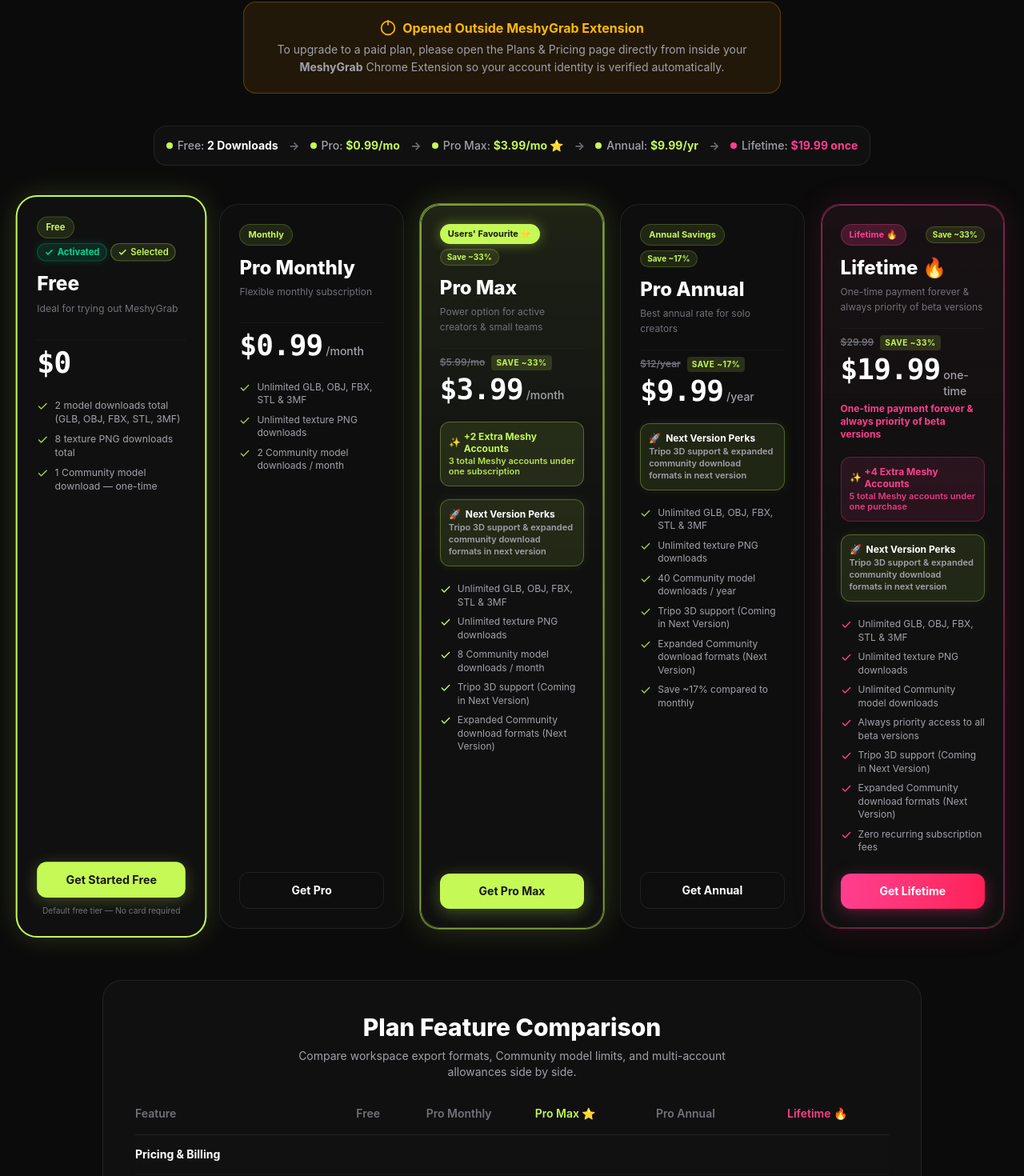
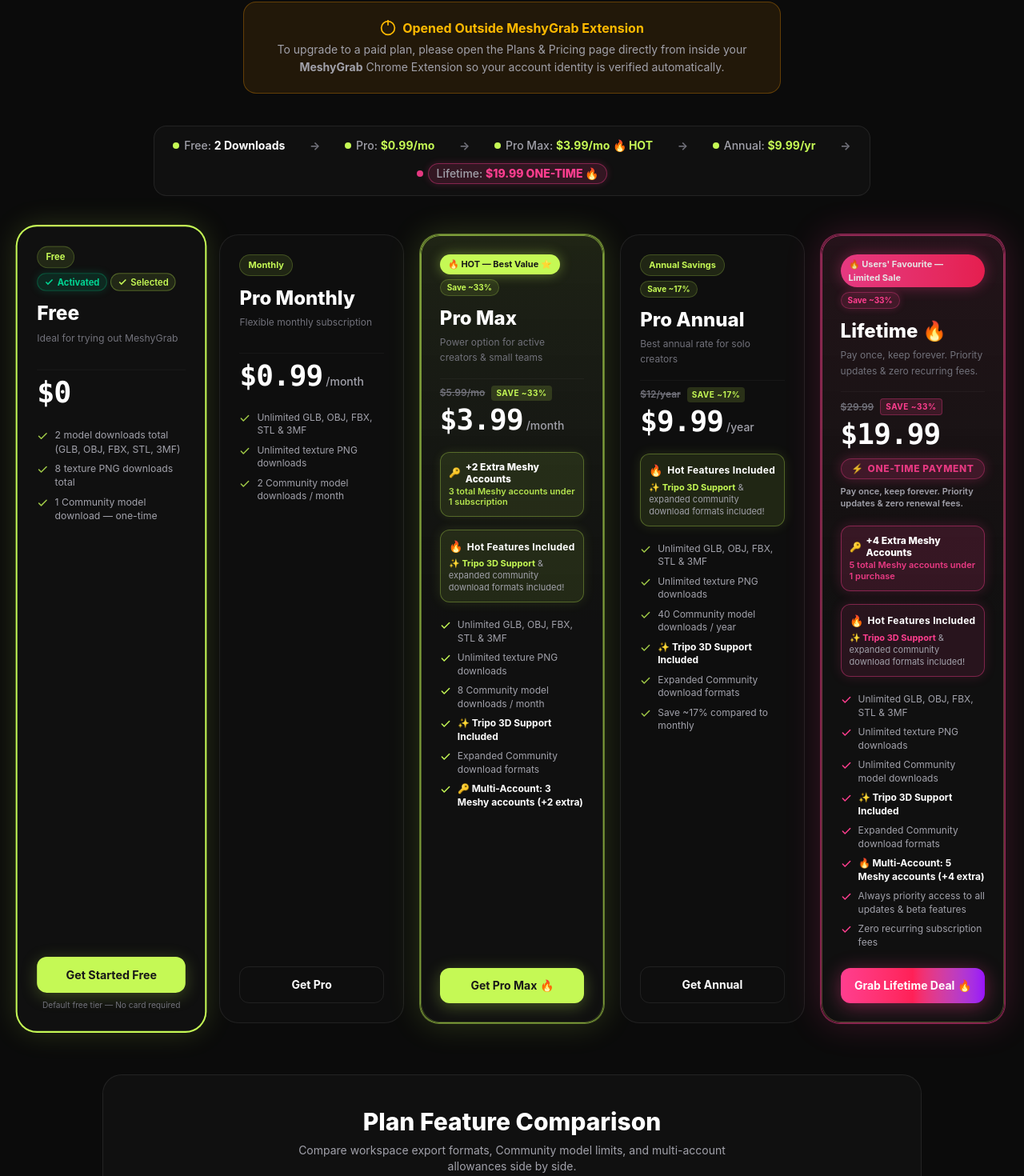
Before and after one commit to UsmanDevCraft/meshy-grab-landing-page, a Next.js app: page /plans in a window 1280 px wide. Shown: the part 475-1945 px from the top of the page at 80% size. Built offline with nearby package versions, Linux system fonts and the light colour scheme.

Commit message:
feat: update plans and include tripo3d support.

```diff
--- a/package.json
+++ b/package.json
@@ -1,6 +1,6 @@
 {
   "name": "meshygrab-landing",
-  "version": "3.1.4",
+  "version": "3.3.0",
   "private": true,
   "scripts": {
     "dev": "next dev",
--- a/src/components/sections/PlansContent.tsx
+++ b/src/components/sections/PlansContent.tsx
@@ -283,7 +283,7 @@
           <span className="w-2 h-2 rounded-full bg-lime" />
           <span>
             Pro Max:{" "}
-            <strong className="text-lime font-bold">$3.99/mo ⭐</strong>
+            <strong className="text-lime font-bold">$3.99/mo 🔥 HOT</strong>
           </span>
         </div>
         <span className="text-text-muted font-bold hidden sm:inline">
@@ -299,9 +299,12 @@
           &rarr;
         </span>
         <div className="flex items-center gap-1.5 text-text-secondary">
-          <span className="w-2 h-2 rounded-full bg-pink" />
-          <span>
-            Lifetime: <strong className="text-pink">$19.99 once</strong>
+          <span className="w-2 h-2 rounded-full bg-pink animate-pulse" />
+          <span className="bg-pink/15 px-2.5 py-0.5 rounded-full border border-pink/40 shadow-[0_0_10px_rgba(255,62,143,0.2)]">
+            Lifetime:{" "}
+            <strong className="text-pink font-extrabold">
+              $19.99 ONE-TIME 🔥
+            </strong>
           </span>
         </div>
       </div>
@@ -328,7 +331,7 @@
                   : ""
               } ${
                 plan.isPremium
-                  ? "border-pink/40 bg-gradient-to-b from-pink/5 via-bg-card to-bg-card shadow-[0_0_40px_rgba(255,62,143,0.12)]"
+                  ? "border-pink/40 bg-gradient-to-b from-pink/10 via-bg-card to-bg-card shadow-[0_0_45px_rgba(255,62,143,0.2)] ring-1 ring-pink/50"
                   : ""
               }`}
             >
@@ -352,7 +355,7 @@
                   className="absolute inset-0 rounded-3xl p-px pointer-events-none"
                   style={{
                     background:
-                      "linear-gradient(135deg, rgba(255,62,143,0.5), rgba(197,249,85,0.2))",
+                      "linear-gradient(135deg, rgba(255,62,143,0.6), rgba(197,249,85,0.25))",
                     WebkitMask:
                       "linear-gradient(#fff 0 0) content-box, linear-gradient(#fff 0 0)",
                     WebkitMaskComposite: "xor",
@@ -366,10 +369,10 @@
                 <div className="flex items-center justify-between gap-1.5 mb-3 flex-wrap">
                   <span
                     className={`inline-block px-2.5 py-1 rounded-full text-[11px] font-bold ${
-                      isRecommended
-                        ? "bg-lime text-deep-black shadow-[0_0_15px_rgba(197,249,85,0.4)]"
-                        : plan.isPremium
-                          ? "bg-pink/20 text-pink border border-pink/30"
+                      plan.id === "lifetime"
+                        ? "bg-gradient-to-r from-pink to-rose-500 text-white shadow-[0_0_18px_rgba(255,62,143,0.4)] animate-pulse"
+                        : isRecommended
+                          ? "bg-lime text-deep-black shadow-[0_0_15px_rgba(197,249,85,0.4)]"
                           : "bg-lime/10 text-lime border border-lime/20"
                     }`}
                   >
@@ -407,7 +410,13 @@
                       </span>
                     ) : (
                       plan.savings && (
-                        <span className="text-[10px] font-bold text-lime bg-lime/10 border border-lime/20 px-2 py-0.5 rounded-full">
+                        <span
+                          className={`text-[10px] font-bold px-2 py-0.5 rounded-full ${
+                            plan.id === "lifetime"
+                              ? "text-pink bg-pink/15 border border-pink/30 shadow-[0_0_10px_rgba(255,62,143,0.2)]"
+                              : "text-lime bg-lime/10 border border-lime/20"
+                          }`}
+                        >
                           {plan.savings}
                         </span>
                       )
@@ -433,7 +442,13 @@
                         {plan.originalPrice}
                       </span>
                       {plan.savings && (
-                        <span className="text-[10px] uppercase font-bold tracking-wider text-lime bg-lime/15 px-1.5 py-0.5 rounded">
+                        <span
+                          className={`text-[10px] uppercase font-bold tracking-wider px-1.5 py-0.5 rounded ${
+                            plan.id === "lifetime"
+                              ? "text-pink bg-pink/15 border border-pink/30"
+                              : "text-lime bg-lime/15"
+                          }`}
+                        >
                           {plan.savings}
                         </span>
                       )}
@@ -444,19 +459,28 @@
                     <span className="text-3xl sm:text-4xl font-black text-text-primary tracking-tight">
                       {plan.price}
                     </span>
-                    {plan.period && (
+                    {plan.period && plan.id !== "lifetime" && (
                       <span className="text-xs sm:text-sm font-sans font-medium text-text-secondary">
                         {plan.period}
                       </span>
                     )}
                   </div>
 
-                  {plan.id === "lifetime" && (
-                    <p className="text-xs font-bold text-pink mt-1">
-                      One-time payment forever & always priority of beta
-                      versions
-                    </p>
-                  )}
+                  {/* Prominent One-Time Payment Badge on NEXT LINE for Lifetime Plan */}
+                  {plan.id === "lifetime" ? (
+                    <div className="mt-2.5 flex flex-col items-start gap-1">
+                      <span className="inline-flex items-center gap-1.5 text-xs font-extrabold text-pink bg-pink/20 border border-pink/40 px-3 py-1 rounded-full shadow-[0_0_15px_rgba(255,62,143,0.3)] animate-pulse">
+                        <span>⚡</span>
+                        <span className="uppercase tracking-wider">
+                          ONE-TIME PAYMENT
+                        </span>
+                      </span>
+                      <p className="text-[11px] font-semibold text-text-secondary mt-1 leading-snug">
+                        Pay once, keep forever. Priority updates & zero renewal
+                        fees.
+                      </p>
+                    </div>
+                  ) : null}
                 </div>
 
                 {/* Prominent Multi-Account Highlight Banner (Pro Max & Lifetime only) */}
@@ -464,12 +488,12 @@
                   <div
                     className={`mb-4 p-2.5 rounded-xl border text-xs font-semibold leading-tight ${
                       plan.id === "pro-max"
-                        ? "bg-lime/10 border-lime/30 text-lime"
-                        : "bg-pink/10 border-pink/30 text-pink"
+                        ? "bg-lime/10 border-lime/30 text-lime shadow-[0_0_12px_rgba(197,249,85,0.1)]"
+                        : "bg-pink/15 border-pink/40 text-pink shadow-[0_0_15px_rgba(255,62,143,0.2)]"
                     }`}
                   >
-                    <div className="font-bold mb-0.5 flex items-center gap-1">
-                      <span>✨</span>
+                    <div className="font-extrabold mb-0.5 flex items-center gap-1.5 text-text-primary">
+                      <span>🔑</span>
                       <span>
                         +{plan.accountsAdditional} Extra Meshy{" "}
                         {plan.accountsAdditional === 1 ? "Account" : "Accounts"}
@@ -478,22 +502,38 @@
                     <div className="text-[11px] opacity-90">
                       {plan.accountsBenefit ||
                         (plan.id === "pro-max"
-                          ? "3 total Meshy accounts under one subscription"
-                          : "5 total Meshy accounts under one purchase")}
+                          ? "3 total Meshy accounts under 1 subscription"
+                          : "5 total Meshy accounts under 1 purchase")}
                     </div>
                   </div>
                 )}
 
-                {/* Upcoming Next Version Perks Callout (Pro Max, Annual & Lifetime only) */}
+                {/* Hot Additions Callout Box (Pro Max, Annual & Lifetime) */}
                 {plan.hasUpcomingPerks && (
-                  <div className="mb-4 p-2.5 rounded-xl border border-lime/30 bg-lime/10 text-xs font-semibold leading-tight text-lime shadow-[0_0_15px_rgba(197,249,85,0.08)]">
-                    <div className="font-bold mb-0.5 flex items-center gap-1.5 text-text-primary">
-                      <span>🚀</span>
-                      <span>Next Version Perks</span>
+                  <div
+                    className={`mb-4 p-2.5 rounded-xl border text-xs font-semibold leading-tight ${
+                      plan.id === "lifetime"
+                        ? "border-pink/40 bg-pink/10 text-pink shadow-[0_0_15px_rgba(255,62,143,0.15)]"
+                        : "border-lime/30 bg-lime/10 text-lime shadow-[0_0_15px_rgba(197,249,85,0.12)]"
+                    }`}
+                  >
+                    <div className="font-bold mb-1 flex items-center gap-1.5 text-text-primary">
+                      <span className="text-sm">🔥</span>
+                      <span className="tracking-wide">
+                        Hot Features Included
+                      </span>
                     </div>
-                    <div className="text-[11px] text-text-secondary leading-snug">
-                      Tripo 3D support & expanded community download formats in
-                      next version
+                    <div className="text-[11px] text-text-secondary leading-snug font-normal">
+                      <strong
+                        className={
+                          plan.id === "lifetime"
+                            ? "text-pink font-bold"
+                            : "text-lime font-bold"
+                        }
+                      >
+                        ✨ Tripo 3D Support
+                      </strong>{" "}
+                      & expanded community download formats included!
                     </div>
                   </div>
                 )}
@@ -523,7 +563,16 @@
                         >
                           <polyline points="20 6 9 17 4 12" />
                         </svg>
-                        <span>{feature}</span>
+                        <span
+                          className={
+                            feature.includes("Tripo 3D") ||
+                            feature.includes("Multi-Account")
+                              ? "font-bold text-text-primary"
+                              : ""
+                          }
+                        >
+                          {feature}
+                        </span>
                       </div>
                     ))}
                   </div>
@@ -543,7 +592,7 @@
                     isRecommended
                       ? "btn-primary shadow-[0_4px_20px_rgba(197,249,85,0.3)]"
                       : plan.isPremium
-                        ? "bg-gradient-to-r from-pink to-rose-500 text-white shadow-[0_4px_20px_rgba(255,62,143,0.3)] hover:brightness-110 hover:-translate-y-0.5"
+                        ? "bg-gradient-to-r from-pink via-rose-500 to-purple-600 text-white shadow-[0_4px_25px_rgba(255,62,143,0.4)] hover:brightness-110 hover:scale-[1.02]"
                         : isSelected
                           ? "btn-primary"
                           : "btn-secondary"
@@ -795,42 +844,42 @@
                 <td className="py-3 text-center font-bold text-pink">5</td>
               </tr>
 
-              {/* Category: Upcoming Next Version Features */}
+              {/* Category: Hot Features & Format Support */}
               <tr className="bg-bg-elevated/30">
                 <td className="py-3.5 font-bold text-text-primary" colSpan={6}>
-                  Upcoming Next Version Features & Beta Access
+                  🔥 Hot Features & Format Support
                 </td>
               </tr>
               <tr>
                 <td className="py-3 font-medium text-text-primary pl-3">
-                  Tripo 3D Support (Next Version)
+                  Tripo 3D Support ✨
                 </td>
                 <td className="py-3 text-center text-text-muted">❌</td>
                 <td className="py-3 text-center text-text-muted">❌</td>
                 <td className="py-3 text-center font-bold text-lime">
-                  ✅ Next Version
+                  ✅ Included
                 </td>
                 <td className="py-3 text-center font-bold text-lime">
-                  ✅ Next Version
+                  ✅ Included
                 </td>
                 <td className="py-3 text-center font-bold text-pink">
-                  ✅ Next Version
+                  ✅ Included
                 </td>
               </tr>
               <tr>
                 <td className="py-3 font-medium text-text-primary pl-3">
-                  Expanded Community Download Formats (Next Version)
+                  Expanded Community Download Formats
                 </td>
                 <td className="py-3 text-center text-text-muted">❌</td>
                 <td className="py-3 text-center text-text-muted">❌</td>
                 <td className="py-3 text-center font-bold text-lime">
-                  ✅ Next Version
+                  ✅ Included
                 </td>
                 <td className="py-3 text-center font-bold text-lime">
-                  ✅ Next Version
+                  ✅ Included
                 </td>
                 <td className="py-3 text-center font-bold text-pink">
-                  ✅ Next Version
+                  ✅ Included
                 </td>
               </tr>
               <tr>
--- a/src/constants/constants.ts
+++ b/src/constants/constants.ts
@@ -187,7 +187,7 @@
     id: "pro-max",
     planKey: "pro_max_monthly",
     name: "Pro Max",
-    badge: "Users' Favourite ⭐",
+    badge: "🔥 HOT — Best Value ⭐",
     price: "$3.99",
     period: "/month",
     originalPrice: "$5.99/mo",
@@ -197,16 +197,17 @@
     communityReset: "Every month",
     accountsTotal: 3,
     accountsAdditional: 2,
-    accountsBenefit: "3 total Meshy accounts under one subscription",
+    accountsBenefit: "3 total Meshy accounts under 1 subscription",
     hasUpcomingPerks: true,
     features: [
       "Unlimited GLB, OBJ, FBX, STL & 3MF",
       "Unlimited texture PNG downloads",
       "8 Community model downloads / month",
-      "Tripo 3D support (Coming in Next Version)",
-      "Expanded Community download formats (Next Version)",
+      "✨ Tripo 3D Support Included",
+      "Expanded Community download formats",
+      "🔑 Multi-Account: 3 Meshy accounts (+2 extra)",
     ],
-    cta: "Get Pro Max",
+    cta: "Get Pro Max 🔥",
     href: "/checkout?plan=pro_max_monthly",
     isBestValue: true,
     isRecommended: true,
@@ -230,8 +231,8 @@
       "Unlimited GLB, OBJ, FBX, STL & 3MF",
       "Unlimited texture PNG downloads",
       "40 Community model downloads / year",
-      "Tripo 3D support (Coming in Next Version)",
-      "Expanded Community download formats (Next Version)",
+      "✨ Tripo 3D Support Included",
+      "Expanded Community download formats",
       "Save ~17% compared to monthly",
     ],
     cta: "Get Annual",
@@ -241,28 +242,29 @@
     id: "lifetime",
     planKey: "lifetime",
     name: "Lifetime 🔥",
-    badge: "Lifetime 🔥",
+    badge: "🔥 Users' Favourite — Limited Sale",
     price: "$19.99",
     period: "one-time",
     originalPrice: "$29.99",
     savings: "Save ~33%",
-    subtitle: "One-time payment forever & always priority of beta versions",
+    subtitle: "Pay once, keep forever. Priority updates & zero recurring fees.",
     communityAllowance: "Unlimited",
     communityReset: "Unlimited",
     accountsTotal: 5,
     accountsAdditional: 4,
-    accountsBenefit: "5 total Meshy accounts under one purchase",
+    accountsBenefit: "5 total Meshy accounts under 1 purchase",
     hasUpcomingPerks: true,
     features: [
       "Unlimited GLB, OBJ, FBX, STL & 3MF",
       "Unlimited texture PNG downloads",
       "Unlimited Community model downloads",
-      "Always priority access to all beta versions",
-      "Tripo 3D support (Coming in Next Version)",
-      "Expanded Community download formats (Next Version)",
+      "✨ Tripo 3D Support Included",
+      "Expanded Community download formats",
+      "🔥 Multi-Account: 5 Meshy accounts (+4 extra)",
+      "Always priority access to all updates & beta features",
       "Zero recurring subscription fees",
     ],
-    cta: "Get Lifetime",
+    cta: "Grab Lifetime Deal 🔥",
     href: "/checkout?plan=lifetime",
     isPremium: true,
   },
```
Also changed, not shown: 1 other file (tests, documents, lock files or other folders).
